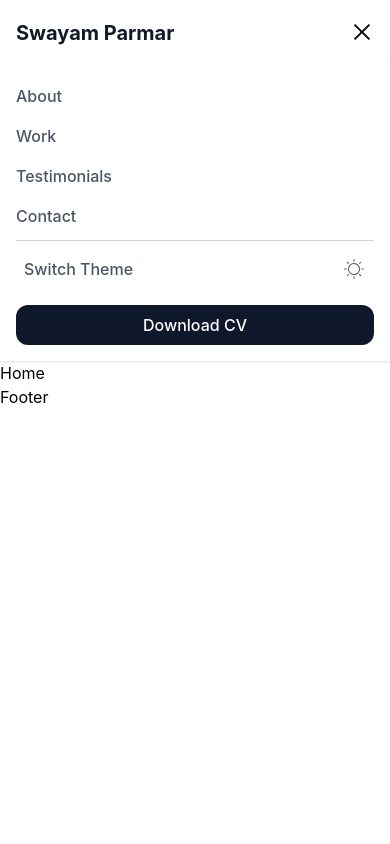
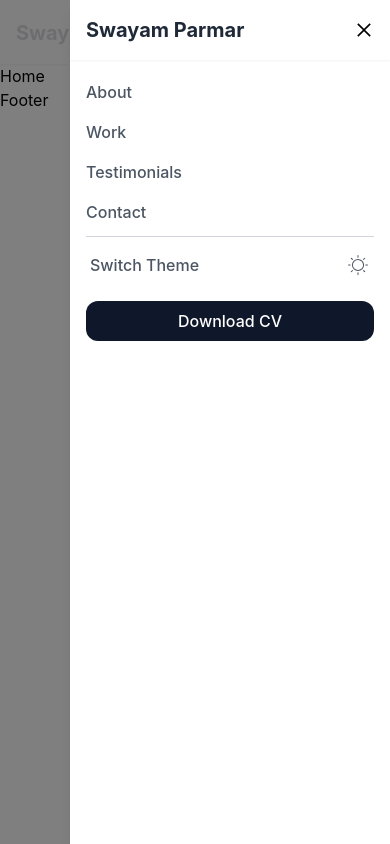
Before and after one commit to SwayamParmar/swayam-reactdev, a React (Create React App) app: page / in a window 390 px wide. Both pictures are taken after a click on the button 362 px from the left and 32 px from the top of the page. Built offline with nearby package versions, Linux system fonts and the light colour scheme.

Commit message:
mobile navigation implement differently with animation

```diff
--- a/src/mobileComponents/MobileHeader.js
+++ b/src/mobileComponents/MobileHeader.js
@@ -17,32 +17,37 @@ const MobileHeader = ({ toggleDarkMode, darkMode }) => {
 
     return (
         <div className={`text-center ${darkMode ? 'dark' : ''}`}>
-            <header className="bg-white dark:bg-gray-900 w-full p-4 shadow-md flex items-center justify-between transition-colors duration-300">
+            <header className="bg-white dark:bg-gray-900 w-full p-4 shadow-sm flex items-center justify-between transition-colors duration-300">
                 <div className="text-2xl text-black dark:text-white font-bold transition-colors duration-300">
                     <NavLink to="/" className="no-underline">
-                        <span className="text-xl text-gray-900 dark:text-white">Swayam Parmar</span>
+                        <span className={`${isNavOpen ? 'opacity-15 visible' : 'opacity-100 visible'} text-xl text-gray-900 dark:text-white`}>Swayam Parmar</span>
                     </NavLink>
                 </div>
                 <button onClick={toggleNav} className="text-2xl text-black dark:text-white transition-colors duration-300">
                     {isNavOpen ? <AiOutlineClose onClick={closeToggleNav} /> : <AiOutlineMenu />}
                 </button>
             </header>
-            {isNavOpen && (
-                <nav className="bg-white dark:bg-gray-900 w-full text-left p-4 space-y-2 shadow transition-colors duration-300">
-                    <a href="#about" className="text-base font-medium py-1 block text-gray-600 dark:text-white transition-colors duration-300">About</a>
-                    <a href="#work" className="text-base font-medium py-1 block text-gray-600 dark:text-white transition-colors duration-300">Work</a>
-                    <a href="#contact" className="text-base font-medium py-1 block text-gray-600 dark:text-white transition-colors duration-300">Testimonials</a>
-                    <a href="#contact" className="text-base font-medium py-1 block text-gray-600 dark:text-white transition-colors duration-300">Contact</a>
-
-                    <button onClick={toggleDarkMode} className="text-base font-medium text-gray-600 dark:text-white p-2 py-4 border-t border-gray-300 w-full text-left flex items-center justify-between transition-colors duration-300">
-                        Switch Theme {darkMode ? <MdDarkMode className="text-2xl" /> : <CiLight className="text-2xl" />}
+            <div className={`fixed inset-0 z-40 transition-opacity duration-300 ${isNavOpen ? 'opacity-100 visible' : 'opacity-0 invisible'}`} onClick={closeToggleNav} style={{ backgroundColor: 'rgba(0, 0, 0, 0.5)' }}></div>
+            <nav className={`fixed top-0 right-0 h-full w-80 bg-white dark:bg-gray-900 z-50 shadow-lg transform transition-transform duration-300 ease-in-out ${isNavOpen ? 'translate-x-0' : 'translate-x-full'}`}>
+                <div className="bg-white dark:bg-gray-900 shadow-sm p-4 flex items-center justify-between transition-colors duration-300">
+                    <NavLink to="/" className="text-xl text-gray-800 dark:text-white font-bold">Swayam Parmar</NavLink>
+                    <button onClick={toggleNav} className="text-xl text-black dark:text-white transition-colors duration-300">
+                        {isNavOpen ? <AiOutlineClose onClick={closeToggleNav} /> : <AiOutlineMenu />}
                     </button>
-
-                    <a href="#download-cv" className="text-base font-medium block text-center bg-slate-900 dark:bg-gray-300 text-white dark:text-black px-4 py-2 rounded-xl hover:bg-slate-700 dark:hover:bg-gray-200 w-full transition-colors duration-300">
+                </div>
+                <div className="p-4 space-y-2">
+                    <a onClick={closeToggleNav} href="#about" className="text-base font-medium py-1 text-left block text-gray-600 dark:text-white transition-colors duration-300">About</a>
+                    <a onClick={closeToggleNav} href="#work" className="text-base font-medium text-left py-1 block text-gray-600 dark:text-white transition-colors duration-300">Work</a>
+                    <a onClick={closeToggleNav} href="#testimonials" className="text-base font-medium text-left py-1 block text-gray-600 dark:text-white transition-colors duration-300">Testimonials</a>
+                    <a onClick={closeToggleNav} href="#contact" className="text-base font-medium text-left py-1 block text-gray-600 dark:text-white transition-colors duration-300">Contact</a>
+                    <button onClick={toggleDarkMode} className="text-base font-medium text-gray-600 dark:text-white p-1 py-4 border-t border-gray-300 w-full text-left flex items-center justify-between transition-colors duration-300">
+                        Switch Theme {darkMode ? <MdDarkMode className="text-2xl" onClick={closeToggleNav} /> : <CiLight className="text-2xl" onClick={closeToggleNav} />}
+                    </button>
+                    <a onClick={closeToggleNav} href="#download-cv" className="text-base font-medium block text-center bg-slate-900 dark:bg-gray-300 text-white dark:text-black px-4 py-2 rounded-xl hover:bg-slate-700 dark:hover:bg-gray-200 w-full transition-colors duration-300">
                         Download CV
                     </a>
-                </nav>
-            )}
+                </div>
+            </nav>
         </div>
     );
 }
--- a/tailwind.config.js
+++ b/tailwind.config.js
@@ -10,8 +10,13 @@ module.exports = {
       transitionDuration: {
         '200': '200ms',
         '300': '300ms',
+        '2000': '2000ms',
+        '3000': '3000ms',
       },
     },
   },
+  variants: {
+    transitionProperty: ['responsive', 'motion-safe', 'motion-reduce']
+  },
   plugins: [],
 }
```
